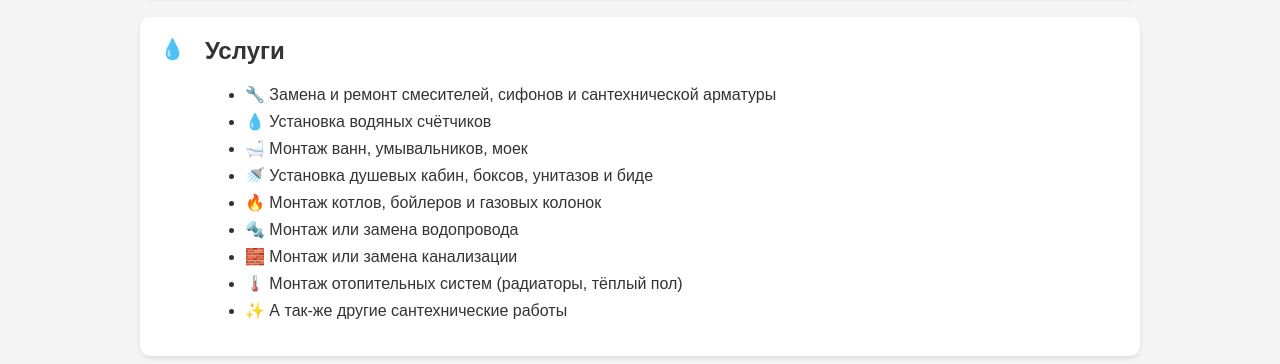
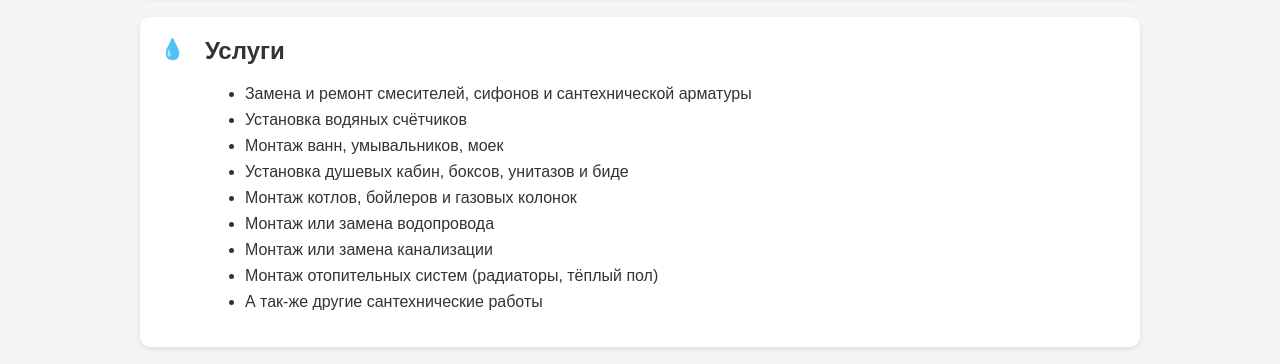
Before and after one commit to belyj205-hue/github.io, a plain HTML site: page index.html in a window 1280 px wide. Shown: the part 335-699 px from the top of the page. Drawn offline with Linux system fonts and the light colour scheme.

Commit message:
index.html

```diff
--- a/index.html
+++ b/index.html
@@ -46,15 +46,15 @@
       <div class="text-content">
         <h2>Услуги</h2>
         <ul class="services-list">
-          <li>🔧 Замена и ремонт смесителей, сифонов и сантехнической арматуры</li>
-          <li>💧 Установка водяных счётчиков</li>
-          <li>🛁 Монтаж ванн, умывальников, моек</li>
-          <li>🚿 Установка душевых кабин, боксов, унитазов и биде</li>
-          <li>🔥 Монтаж котлов, бойлеров и газовых колонок</li>
-          <li>🔩 Монтаж или замена водопровода</li>
-          <li>🧱 Монтаж или замена канализации</li>
-          <li>🌡️ Монтаж отопительных систем (радиаторы, тёплый пол)</li>
-          <li>✨ А так-же другие сантехнические работы</li>
+          <li> Замена и ремонт смесителей, сифонов и сантехнической арматуры</li>
+          <li> Установка водяных счётчиков</li>
+          <li> Монтаж ванн, умывальников, моек</li>
+          <li> Установка душевых кабин, боксов, унитазов и биде</li>
+          <li> Монтаж котлов, бойлеров и газовых колонок</li>
+          <li> Монтаж или замена водопровода</li>
+          <li> Монтаж или замена канализации</li>
+          <li> Монтаж отопительных систем (радиаторы, тёплый пол)</li>
+          <li> А так-же другие сантехнические работы</li>
         </ul>
       </div>
     </div>
```
